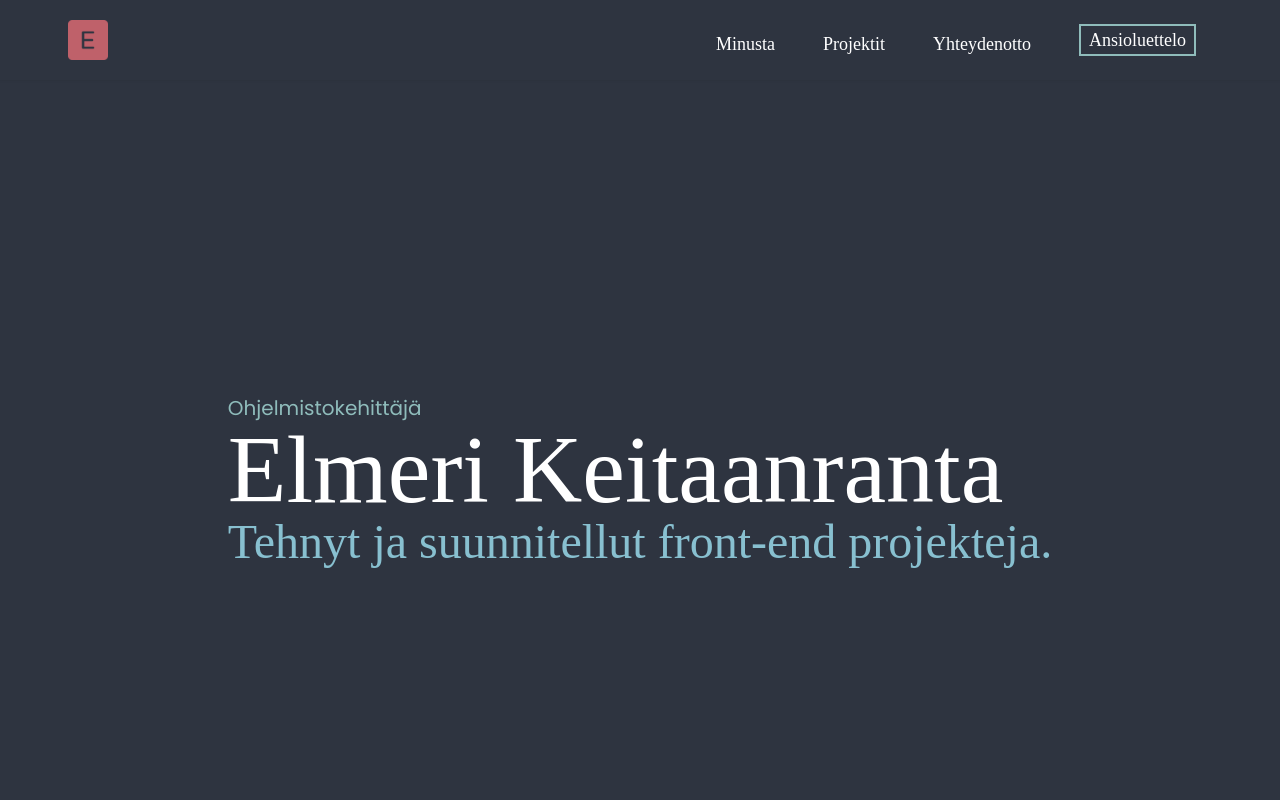
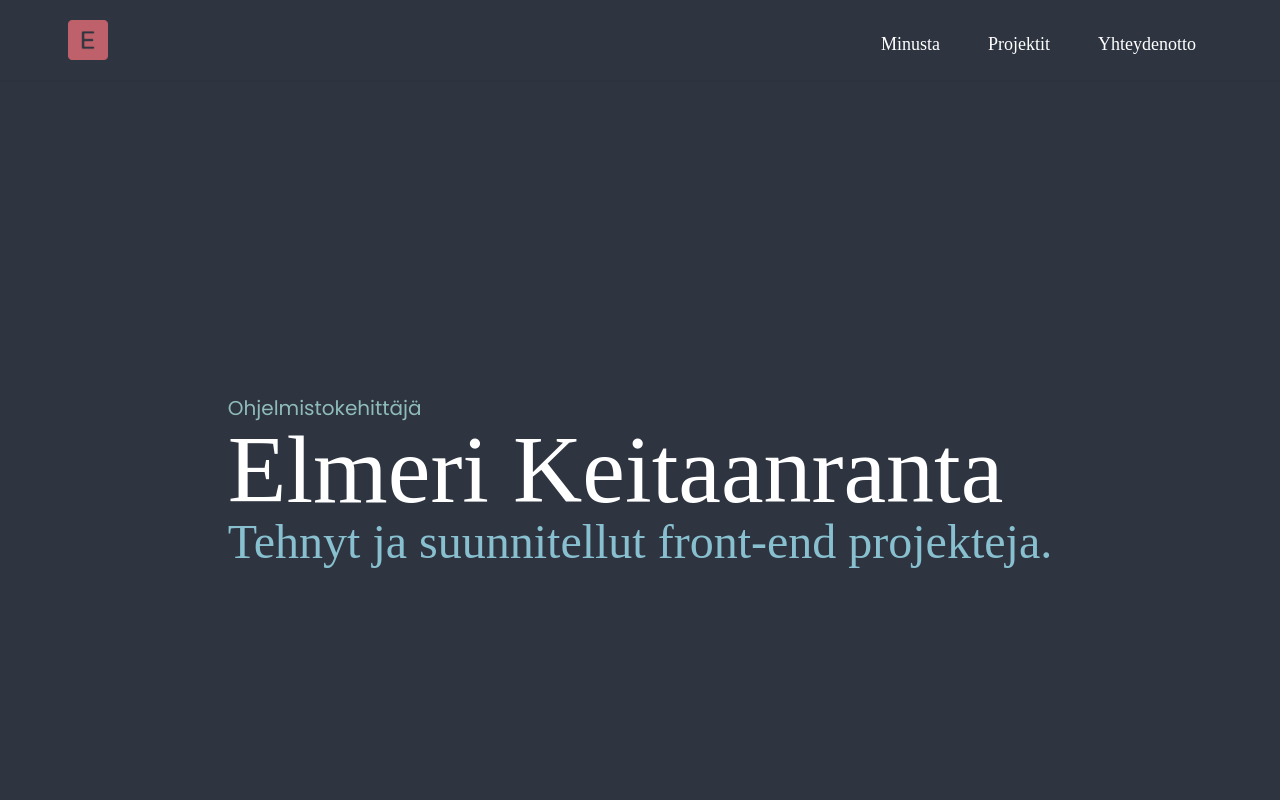
Before and after one commit to ElmeriVincent/v1, a Next.js app: page / in a window 1280 px wide. Shown: the top 800 px of the page. Built offline with nearby package versions, Linux system fonts and the light colour scheme; a web font is replaced by a local one.

Commit message:
Navbar Fix

```diff
--- a/components/Navbar.jsx
+++ b/components/Navbar.jsx
@@ -64,13 +64,6 @@ export const Navbar = () => {
                                 </a>
                             </button>
                         </Link>
-                        <a href="/resume.pdf" rel="nooperner noreferrer" target="_blank">
-                            <button onClick={handleClick} className='lg:inline-flex lg:w-auto w-full lg:px-6 px-2 py-2 rounded text-white font-NTR text-lg items-center justify-center'>
-                                <div className="border-2 px-2 border-nordfrostlight hover:bg-nordpolarevening ">
-                                    Ansioluettelo
-                                </div>
-                            </button>
-                        </a>
                     </div>
                 </div>
             </nav>
--- a/pages/_app.js
+++ b/pages/_app.js
@@ -11,9 +11,7 @@ export default function MyApp({ Component, pageProps }) {
         <link rel="icon" href="/favicon.ico" />
         <meta name="viewport" content="initial-scale=1.0, width=device-width" />
       </Head>
-      <Layout>
-        <Component {...pageProps} />
-      </Layout>
+      <Component {...pageProps} />
     </>
   )
 }
--- a/pages/index.js
+++ b/pages/index.js
@@ -2,14 +2,18 @@ import Welcome from '../components/content/Welcome.jsx'
 import About from '../components/content/About.jsx'
 import Projects from '../components/content/Projects.jsx'
 import Contact from '../components/content/Contact.jsx'
+import { Navbar } from '../components/Navbar.jsx'
+import Footer from '../components/Footer.jsx'
 
 export default function Main() {
   return (
     <>
+      <Navbar />
       <Welcome />
       <About />
       <Projects />
       <Contact />
+      <Footer />
     </>
   )
 }
```
Also changed, not shown: 1 other file (tests, documents, lock files or other folders).
